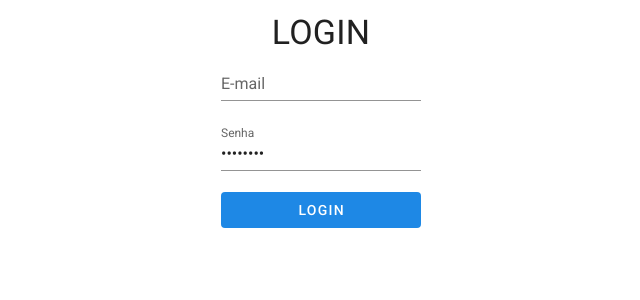
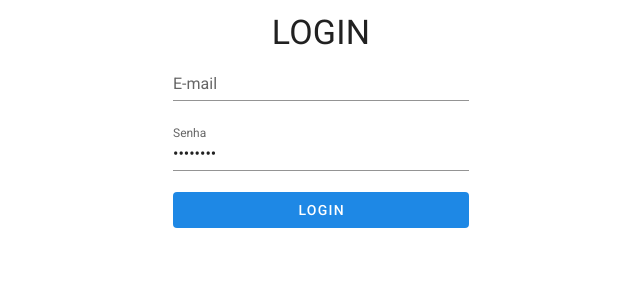
Before and after one commit to vinifranck/app-cimol-backup, a Vue app: page /#/login in a window 1280 px wide. Shown: the top 300 px of the page, without its empty margins (319-959 px from the left). Built offline with nearby package versions, Linux system fonts and the light colour scheme.

Commit message:
Atualização em: exibição menu

```diff
--- a/src/App.vue
+++ b/src/App.vue
@@ -47,12 +47,14 @@
     }
 
     nav{
+        position:absolute;
+        z-index:1;
         width:15vw;
         display:flex;
     }
 
     main{
-        width:70vw;
+        width:100vw;
         display:flex;
         margin-left:0vw;
     }
--- a/src/components/armarios/AppArmariosCurso.vue
+++ b/src/components/armarios/AppArmariosCurso.vue
@@ -44,7 +44,7 @@
         created() {
             console.log(this.$route.params.id_curso);
             let sql=`/curso/armarios/${this.$route.params.id_curso}`;
-            console.log(sql)
+
             this.get(`/curso/armarios/${this.$route.params.id_curso}`).then((response)=>{
                 this.armarios = response.data;
             });
--- a/src/components/curso/AppCursos.vue
+++ b/src/components/curso/AppCursos.vue
@@ -1,6 +1,7 @@
 <template>
     <v-container>
         <h1>Cursos</h1>
+        <hr/>
         <v-container fluid>
             <v-row dense>
                 <v-col
--- a/src/components/nav/AppNav.vue
+++ b/src/components/nav/AppNav.vue
@@ -65,6 +65,8 @@
               } else if (action === "logout") {
                 this.logout();
               }
+              this.$store.commit('setShowNav', false);
+
             },
             armarios() {
                 let id_curso=null;
--- a/src/store.js
+++ b/src/store.js
@@ -12,7 +12,7 @@ export default new Vuex.Store({
         userPerfils:'',
         perfil: '',
         logged: false,
-        showNav:true,
+        showNav:false,
         message: {
             text: '',
             type: '',
```
